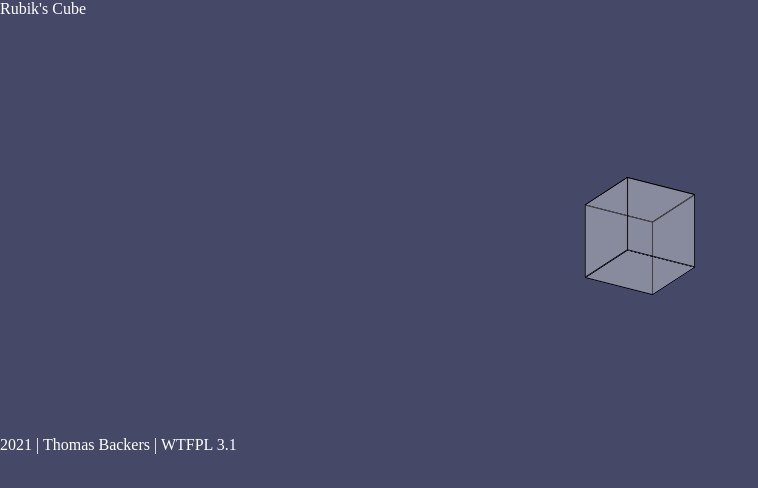
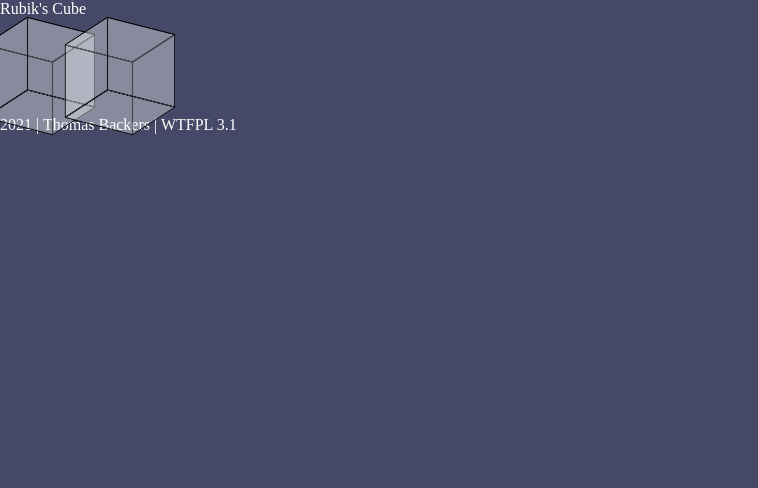
Before and after one commit to ThomasBackers/Rubik-s-Cube, a website built with Parcel: page src/index.html in a window 1280 px wide. Shown: the whole page, without its empty margins (0-758 px from the left). Built offline with nearby package versions, Linux system fonts and the light colour scheme.

Commit message:
Duplicated a unit and began to fix its position

```diff
--- a/src/index.html
+++ b/src/index.html
@@ -53,6 +53,32 @@
                          data-unit-side="bottom"
                     ></div>
                 </div>
+
+                <div class="rubik-s-cube__unit"
+                     id="unit-2"
+                     data-rubik-s-side="front"
+                     data-abscissa="2"
+                     data-ordinate="1"
+                >
+                    <div class="rubik-s-cube__unit__side"
+                         data-unit-side="front"
+                    ></div>
+                    <div class="rubik-s-cube__unit__side"
+                         data-unit-side="back"
+                    ></div>
+                    <div class="rubik-s-cube__unit__side"
+                         data-unit-side="left"
+                    ></div>
+                    <div class="rubik-s-cube__unit__side"
+                         data-unit-side="right"
+                    ></div>
+                    <div class="rubik-s-cube__unit__side"
+                         data-unit-side="top"
+                    ></div>
+                    <div class="rubik-s-cube__unit__side"
+                         data-unit-side="bottom"
+                    ></div>
+                </div>
             </div>
         </main>
 
--- a/src/sass/layout/_scene.scss
+++ b/src/sass/layout/_scene.scss
@@ -1,10 +1,9 @@
 .scene {
     .rubik-s-cube {
-        height: 50vh;
         display: flex;
-        flex-direction: column;
         justify-content: center;
         align-items: center;
+        width: fit-content;
         &__unit {
             width: $unit-width;
             height: $unit-height;
```
Also changed, not shown: README.md.
